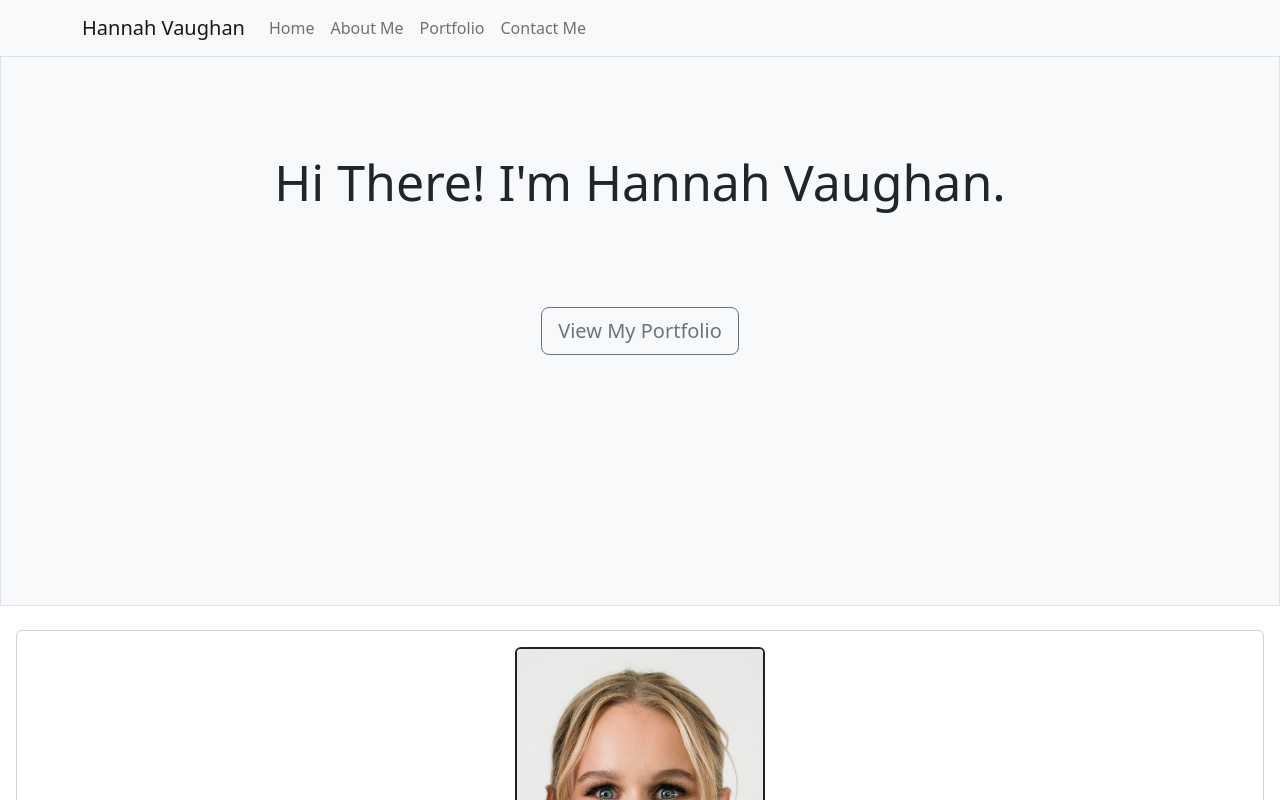
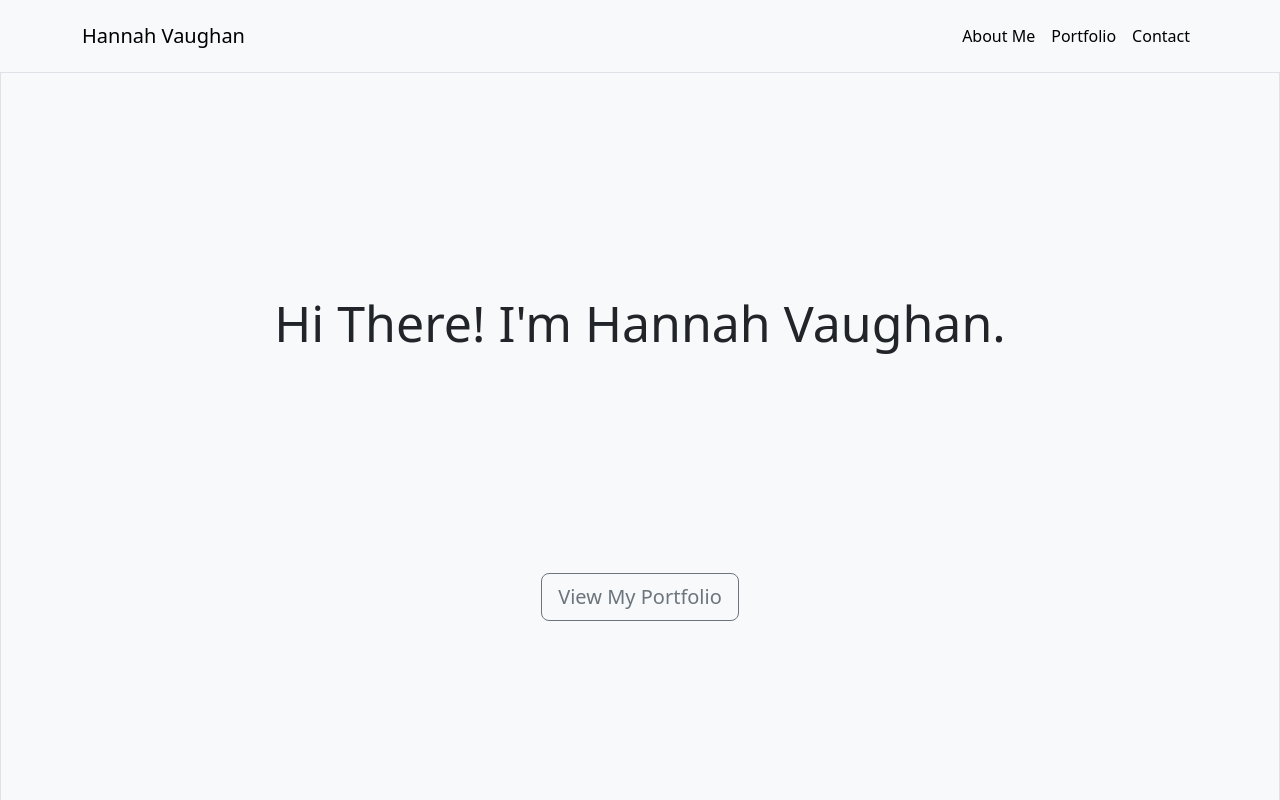
Before and after one commit to hannahsvaughan/react-portfolio, a React (Create React App) app: page / in a window 1280 px wide. Shown: the top 800 px of the page. Built offline with nearby package versions, Linux system fonts and the light colour scheme.

Commit message:
setup gh-pages

```diff
--- a/src/App.js
+++ b/src/App.js
@@ -9,13 +9,17 @@ import Project from "./components/Project";
 import Contact from "./components/Contact";
 import Footer from "./components/Footer";
 import ComingSoon from "../src/Images/comingsoon.jpeg";
+import { Element } from "react-scroll";
 
 function App() {
   return (
     <div className="app">
       <Header />
       <Home />
+      <Element name="about-section">
         <AboutMe />
+      </Element>
+      <Element name="portfolio-section">
         <Card.Title className="mb-2 display-3 text-center">Projects</Card.Title>
         <CardGroup className="d-flex justify-content-center">
           <Row className="justify-content-center">
@@ -71,7 +75,10 @@ function App() {
             </Col>
           </Row>
         </CardGroup>{" "}
+      </Element>
+      <Element name="contact-section">
         <Contact />
+      </Element>
       <Footer />
     </div>
   );
--- a/src/components/Home.js
+++ b/src/components/Home.js
@@ -1,33 +1,30 @@
-import Stack from "react-bootstrap/Stack";
+// import Stack from "react-bootstrap/Stack";
 import Button from "react-bootstrap/Button";
 import React from "react";
+import Brick from "../Images/brickbackground.jpeg"
 
-function Home() {
+function Home () {
   return (
     <div>
-      <Stack align="middle">
+      {" "}
       <div
         className="bg-light border"
         style={{
-            lineHeight: "250px",
+          lineHeight: "500px",
           display: "flex",
+          alignItems: "center",
           flexDirection: "column",
           fontSize: "50px",
         }}
       >
         {" "}
         Hi There! I'm Hannah Vaughan.
-
-            <Button
-              variant="outline-secondary"
-              size="lg"
-              className="mx-auto"
-            >
+        <Button variant="outline-secondary" size="lg" className="mx-auto">
           View My Portfolio
         </Button>{" "}
         <br></br>
       </div>
-      </Stack>
+      {" "}
     </div>
   );
 }
--- a/src/components/NavBar.js
+++ b/src/components/NavBar.js
@@ -1,3 +1,4 @@
+import React from "react";
 import Container from "react-bootstrap/Container";
 import Nav from "react-bootstrap/Nav";
 import Navbar from "react-bootstrap/Navbar";
@@ -5,31 +6,54 @@ import { Link } from "react-scroll";
 
 function NavBar() {
   return (
-    <Navbar bg="light" expand="lg">
+    <>
+      <Navbar bg="light" className="nav-style">
         <Container>
-        <Navbar.Brand href="#home">Hannah Vaughan</Navbar.Brand>
-        <Navbar.Toggle aria-controls="basic-navbar-nav" />
-        <Navbar.Collapse id="basic-navbar-nav">
+          <Navbar.Brand
+            className="hover-class text-black"
+            href="https://github.com/hannahsvaughan"
+            target="_blank"
+            rel="noreferrer"
+          >
+            Hannah Vaughan
+          </Navbar.Brand>
+
+          <Navbar.Collapse className="justify-content-end">
+            <Navbar.Text>
               <Nav className="me-auto">
-            <Nav.Item>
-              <Nav.Link href="/">Home</Nav.Link>
-            </Nav.Item>
-            <Nav.Item>
-              <Nav.Link>
-              <Link to="#About" smooth={true} duration={500}>About Me
+                <Link
+                  to="about-section"
+                  className="nav-link hover-class text-black"
+                  smooth={true}
+                  offset={-70}
+                  duration={200}
+                >
+                  About Me
                 </Link>
-              </Nav.Link>
-            </Nav.Item>
-            <Nav.Item>
-              <Nav.Link href="#Project">Portfolio</Nav.Link>
-            </Nav.Item>
-            <Nav.Item>
-              <Nav.Link href="#Contact">Contact Me</Nav.Link>
-            </Nav.Item>
+                <Link
+                  to="portfolio-section"
+                  className="nav-link hover-class text-black"
+                  smooth={true}
+                  offset={-70}
+                  duration={200}
+                >
+                  Portfolio
+                </Link>
+                <Link
+                  to="contact-section"
+                  className="nav-link hover-class text-black"
+                  smooth={true}
+                  offset={-70}
+                  duration={200}
+                >
+                  Contact
+                </Link>
               </Nav>
+            </Navbar.Text>
           </Navbar.Collapse>
         </Container>
       </Navbar>
+    </>
   );
 }
 
```
Also changed, not shown: package.json (+7 -2 lines), src/Images/brickbackground.jpeg (added), 1 other file (tests, documents, lock files or other folders). Lines whose indentation alone changed are shown as unchanged.
